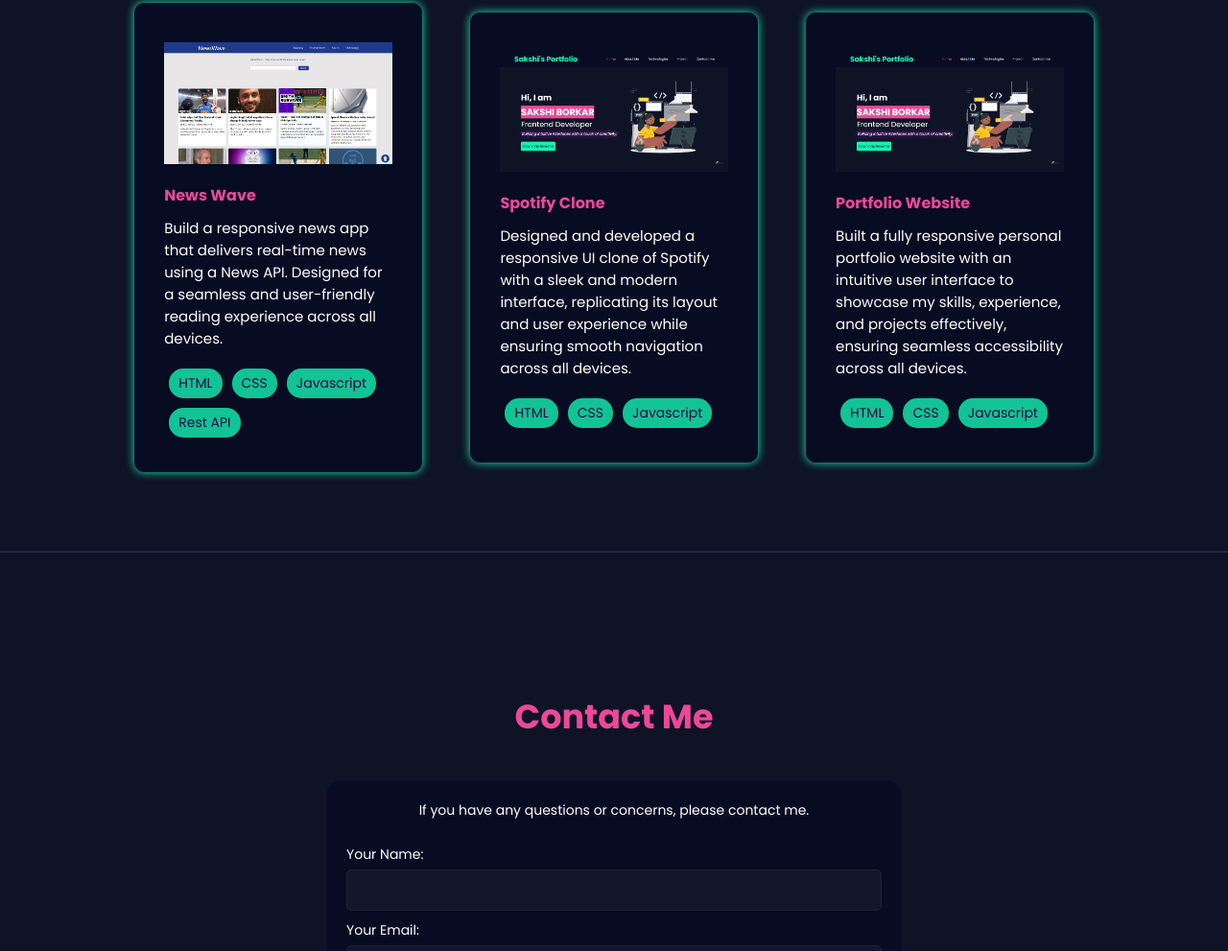
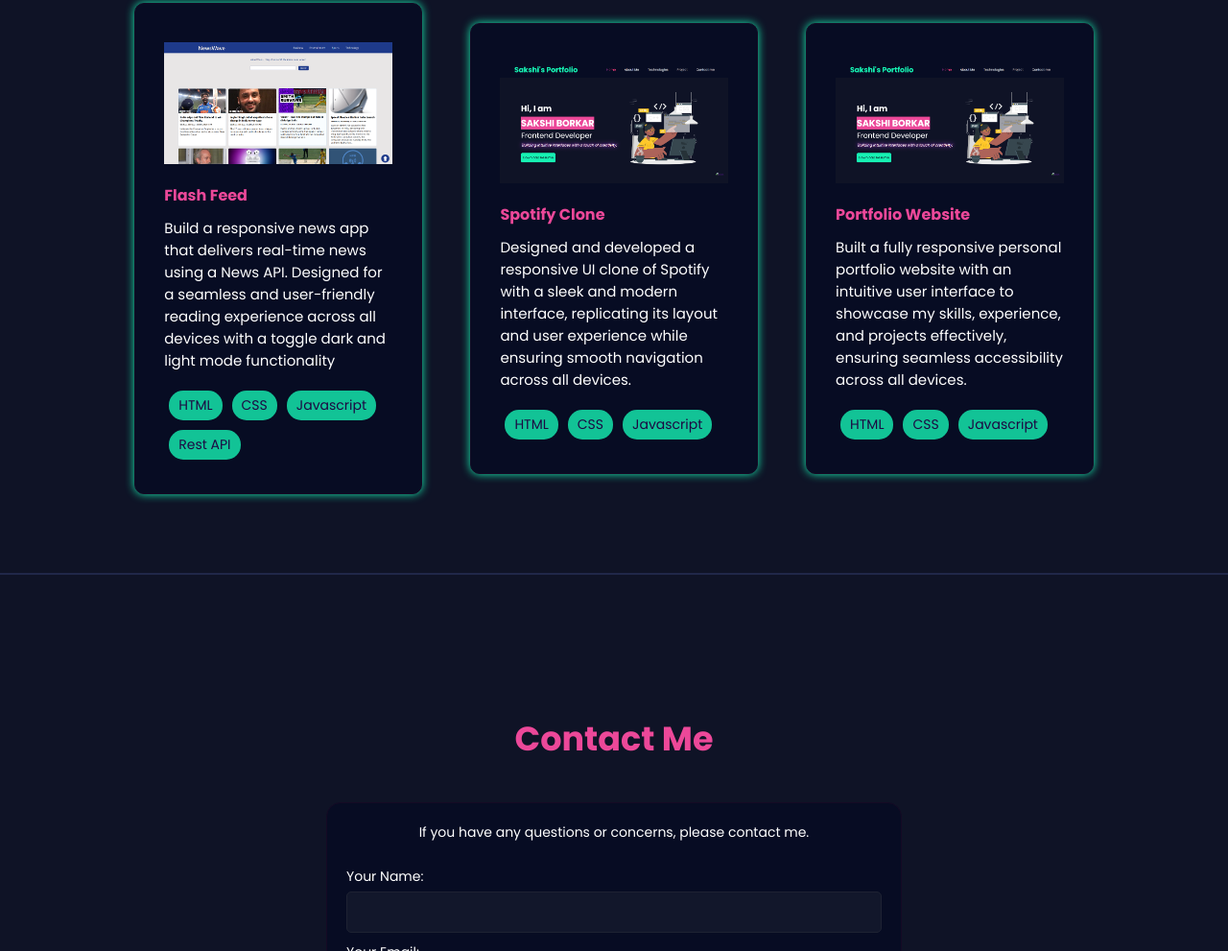
Before and after one commit to SakshiBorkarSB/Personal-Portfolio-Website, a plain HTML site: page index.html in a window 1280 px wide. Shown: the part 2670-3661 px from the top of the page at 96% size. Drawn offline with nearby package versions, Linux system fonts and the light colour scheme.

Commit message:
Updated index.html

```diff
--- a/index.html
+++ b/index.html
@@ -144,8 +144,8 @@
         <div class="one">
           <img src="Images/P1.png" alt="Project 1">
 
-          <div class="heading">News Wave</div>
-          <p>Build a responsive news app that delivers real-time news using a News API. Designed for a seamless and user-friendly reading experience across all devices.</p>
+          <div class="heading">Flash Feed</div>
+          <p>Build a responsive news app that delivers real-time news using a News API. Designed for a seamless and user-friendly reading experience across all devices with a toggle dark and light mode functionality</p>
           <div class="tech">
             <span>HTML</span>
             <span>CSS</span>
```
